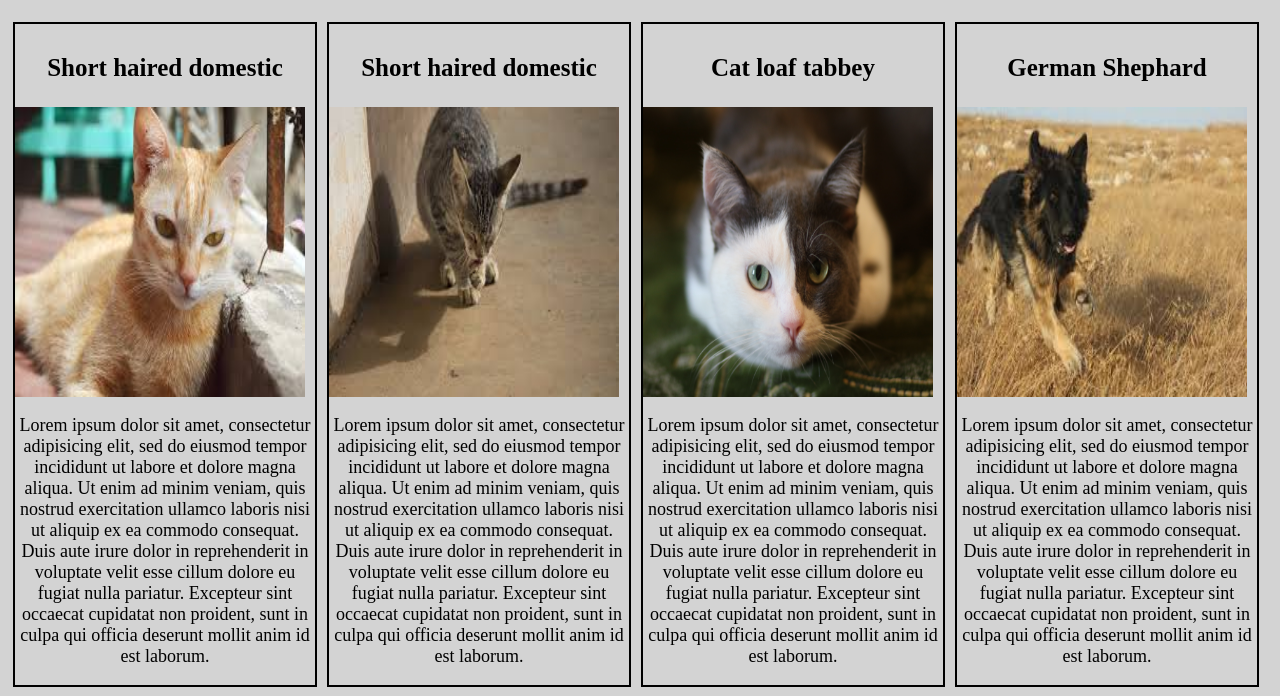
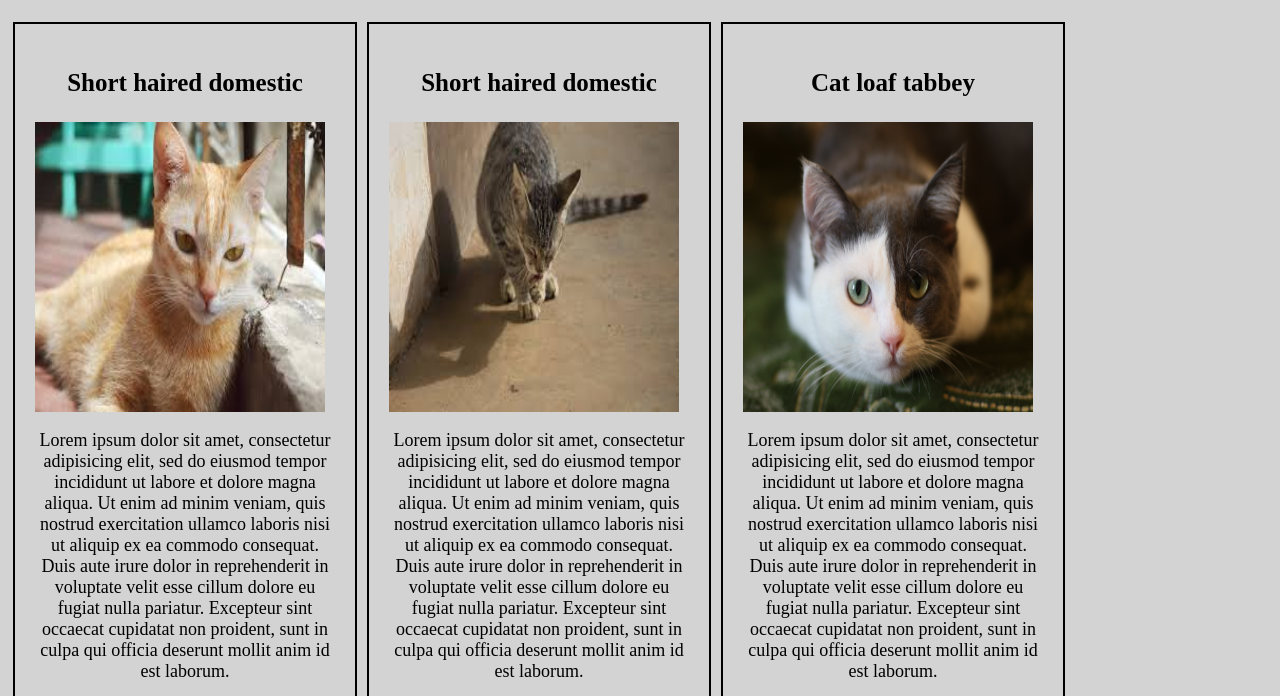
Before and after one commit to ELee-Wuollet13/Animal-shelter, a plain HTML site: page index.html in a window 1280 px wide. Shown: the part 104-800 px from the top of the page. Drawn offline with Linux system fonts and the light colour scheme.

Commit message:
add more responsive media, condense css, add media features

```diff
--- a/css/styles.css
+++ b/css/styles.css
@@ -19,34 +19,7 @@ body {
   padding-top: 5px;
   margin: 5px;
 }
-.col2 {
-  width: 300px;
- float: left;
- border: 2px black solid;
- padding-top: 5px;
- margin: 5px;
-}
-.col3 {
-  width: 300px;
-  float: left;
-  border: 2px black solid;
-  padding-top: 5px;
-  margin: 5px;
-}
-.col4 {
-  width: 300px;
-  float: left;
-  border: 2px black solid;
-  padding-top: 5px;
-  margin: 5px;
-}
-.col5  {
-  width: 300px;
-  float: left;
-  border: 2px black solid;
-  padding-top: 5px;
-  margin: 5px;
-}
+
 .img1 {
   width: 290px;
   height: 290px;
@@ -62,3 +35,30 @@ body {
   text-align: center;
   font-size: 18px;
 }
+
+/* Added responsive media */
+
+@media screen and (max-width: 600px) {
+ body { background-color: black;
+ color: white;
+ font-style: italic;
+ }
+}
+
+@media screen and (max-width: 550px) {
+  body {
+    background-color: teal;
+    font-weight: bold;
+    font-style: normal;
+  }
+}
+
+@media screen and (min-width: 768px) {
+  .col1 {
+    width: 300px;
+    float: left;
+    padding: 20px;
+  }
+}
+
+aasdad
--- a/index.html
+++ b/index.html
@@ -14,22 +14,22 @@
       <img class="img1" src="media/Cat 1.jpeg" alt="image of cat">
         <p class="p2">Lorem ipsum dolor sit amet, consectetur adipisicing elit, sed do eiusmod tempor incididunt ut labore et dolore magna aliqua. Ut enim ad minim veniam, quis nostrud exercitation ullamco laboris nisi ut aliquip ex ea commodo consequat. Duis aute irure dolor in reprehenderit in voluptate velit esse cillum dolore eu fugiat nulla pariatur. Excepteur sint occaecat cupidatat non proident, sunt in culpa qui officia deserunt mollit anim id est laborum.</p>
     </div>
-      <div class="col2">
+      <div class="col1">
       <p class="p1">Short haired domestic</p>
       <img class="img1" src="media/Cat 2.jpeg" alt="image of cat">
       <p class="p2">Lorem ipsum dolor sit amet, consectetur adipisicing elit, sed do eiusmod tempor incididunt ut labore et dolore magna aliqua. Ut enim ad minim veniam, quis nostrud exercitation ullamco laboris nisi ut aliquip ex ea commodo consequat. Duis aute irure dolor in reprehenderit in voluptate velit esse cillum dolore eu fugiat nulla pariatur. Excepteur sint occaecat cupidatat non proident, sunt in culpa qui officia deserunt mollit anim id est laborum.</p>
     </div>
-    <div class="col3">
+    <div class="col1">
       <p class="p1">Cat loaf tabbey</p>
       <img class="img1" src="media/Cat 3.jpg" alt="Image of cat">
         <p class="p2">Lorem ipsum dolor sit amet, consectetur adipisicing elit, sed do eiusmod tempor incididunt ut labore et dolore magna aliqua. Ut enim ad minim veniam, quis nostrud exercitation ullamco laboris nisi ut aliquip ex ea commodo consequat. Duis aute irure dolor in reprehenderit in voluptate velit esse cillum dolore eu fugiat nulla pariatur. Excepteur sint occaecat cupidatat non proident, sunt in culpa qui officia deserunt mollit anim id est laborum.</p>
     </div>
-    <div class="col4">
+    <div class="col1">
       <p class="p1">German Shephard</p>
       <img class="img1" src="media/dog 1.jpeg" alt="Image of dog">
         <p class="p2">Lorem ipsum dolor sit amet, consectetur adipisicing elit, sed do eiusmod tempor incididunt ut labore et dolore magna aliqua. Ut enim ad minim veniam, quis nostrud exercitation ullamco laboris nisi ut aliquip ex ea commodo consequat. Duis aute irure dolor in reprehenderit in voluptate velit esse cillum dolore eu fugiat nulla pariatur. Excepteur sint occaecat cupidatat non proident, sunt in culpa qui officia deserunt mollit anim id est laborum.</p>
     </div>
-    <div class="col5">
+    <div class="col1">
       <p class="p1">Golden Retriever</p>
       <img class="img1" src="media/dog 2.jpg" alt="Image of dog">
         <p class="p2">Lorem ipsum dolor sit amet, consectetur adipisicing elit, sed do eiusmod tempor incididunt ut labore et dolore magna aliqua. Ut enim ad minim veniam, quis nostrud exercitation ullamco laboris nisi ut aliquip ex ea commodo consequat. Duis aute irure dolor in reprehenderit in voluptate velit esse cillum dolore eu fugiat nulla pariatur. Excepteur sint occaecat cupidatat non proident, sunt in culpa qui officia deserunt mollit anim id est laborum.</p>
```
